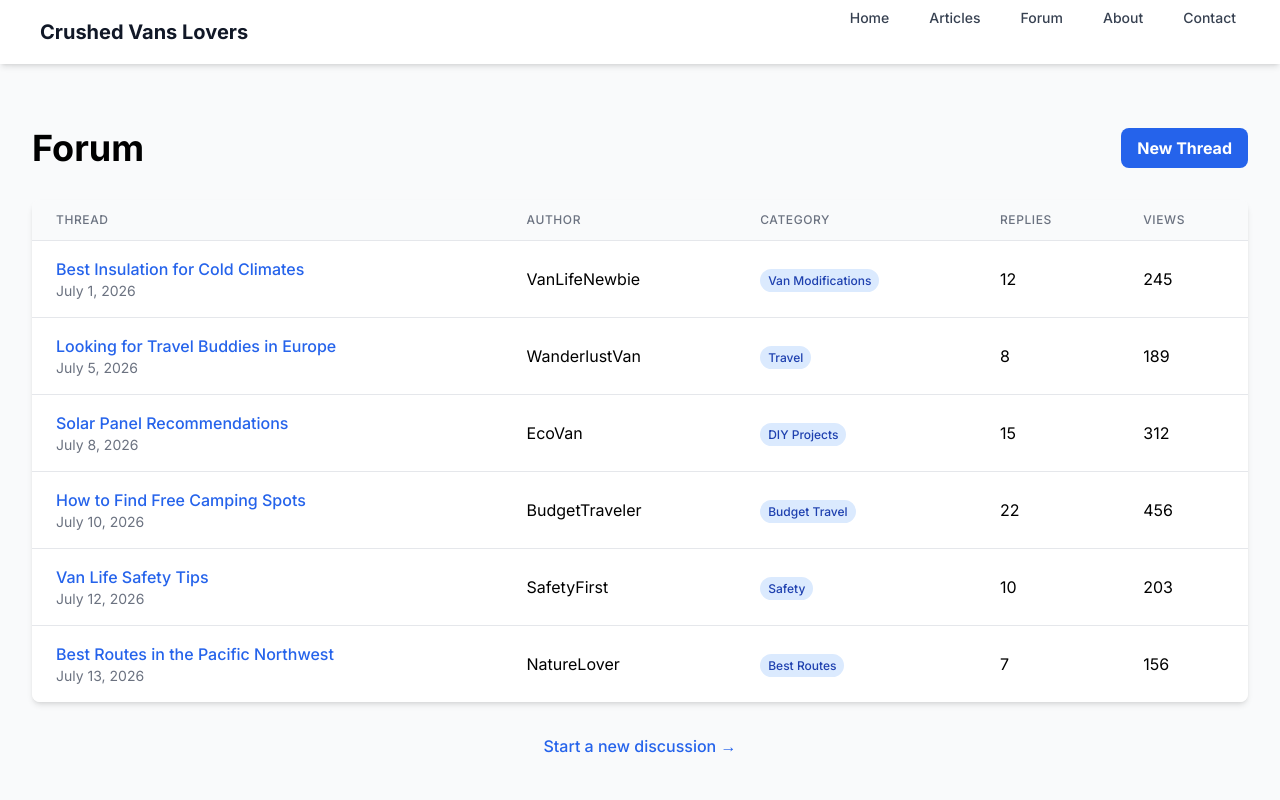
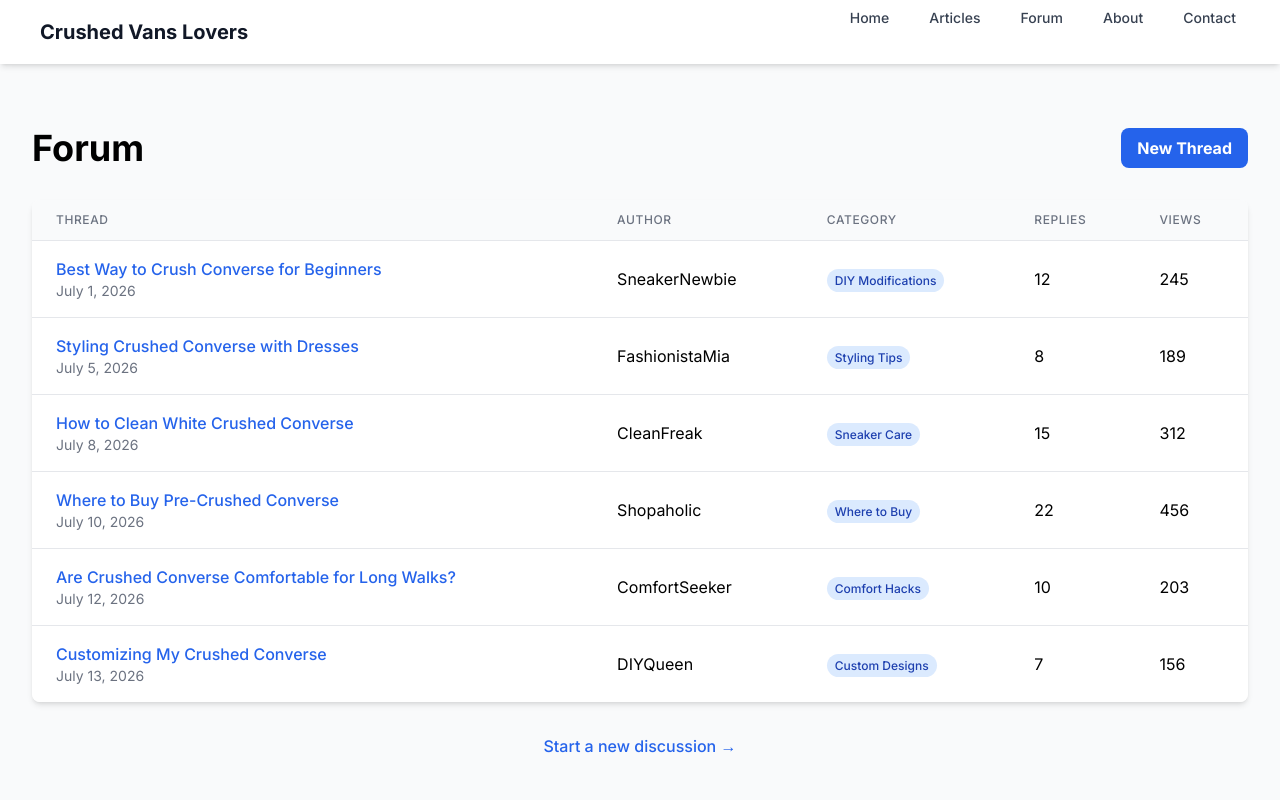
Before and after one commit to guy20ome/crushed-vans-lovers, a Next.js app: page /forum in a window 1280 px wide. Shown: the top 800 px of the page. Built offline with nearby package versions, Linux system fonts and the light colour scheme.

Commit message:
Update forum threads for Crushed Converse Lovers

```diff
--- a/src/data/forumThreads.ts
+++ b/src/data/forumThreads.ts
@@ -12,74 +12,74 @@ export interface ForumThread {
 export const forumThreads: ForumThread[] = [
   {
     id: "1",
-    title: "Best Insulation for Cold Climates",
-    author: "VanLifeNewbie",
+    title: "Best Way to Crush Converse for Beginners",
+    author: "SneakerNewbie",
     date: "July 1, 2026",
-    category: "Van Modifications",
+    category: "DIY Modifications",
     replies: 12,
     views: 245,
     content: `
-      Hi everyone! I'm new to van life and planning to travel through Canada this winter. What's the best insulation for cold climates? I've heard good things about spray foam, but I'm open to suggestions. Thanks!
+      Hi everyone! I'm new to the crushed Converse trend and I'm not sure how to get started. What's the best way to crush my Converse for that perfect heelless fit? Any tips or tricks would be greatly appreciated! Thanks!
     `,
   },
   {
     id: "2",
-    title: "Looking for Travel Buddies in Europe",
-    author: "WanderlustVan",
+    title: "Styling Crushed Converse with Dresses",
+    author: "FashionistaMia",
     date: "July 5, 2026",
-    category: "Travel",
+    category: "Styling Tips",
     replies: 8,
     views: 189,
     content: `
-      Hello! I'll be traveling through Europe in my van starting next month. Is anyone else planning a similar trip? It would be great to meet up and share the journey. Let me know if you're interested!
+      I love my crushed Converse, but I'm not sure how to style them with dresses. Does anyone have any outfit ideas or tips? I'd love to see some inspiration! Thanks in advance.
     `,
   },
   {
     id: "3",
-    title: "Solar Panel Recommendations",
-    author: "EcoVan",
+    title: "How to Clean White Crushed Converse",
+    author: "CleanFreak",
     date: "July 8, 2026",
-    category: "DIY Projects",
+    category: "Sneaker Care",
     replies: 15,
     views: 312,
     content: `
-      I'm looking to install solar panels on my van. Does anyone have recommendations for brands or setups? I want something reliable but not too expensive. Thanks in advance!
+      My white crushed Converse are starting to look a bit dirty. Does anyone have any tips for cleaning them without damaging the material? I've heard baking soda works, but I'm not sure. Thanks!
     `,
   },
   {
     id: "4",
-    title: "How to Find Free Camping Spots",
-    author: "BudgetTraveler",
+    title: "Where to Buy Pre-Crushed Converse",
+    author: "Shopaholic",
     date: "July 10, 2026",
-    category: "Budget Travel",
+    category: "Where to Buy",
     replies: 22,
     views: 456,
     content: `
-      Does anyone have tips for finding free camping spots? I'm trying to save money on my road trip and would love some advice. Thanks!
+      I don't have the patience to crush my own Converse. Does anyone know where I can buy pre-crushed Converse online? I'd prefer a reputable seller. Thanks!
     `,
   },
   {
     id: "5",
-    title: "Van Life Safety Tips",
-    author: "SafetyFirst",
+    title: "Are Crushed Converse Comfortable for Long Walks?",
+    author: "ComfortSeeker",
     date: "July 12, 2026",
-    category: "Safety",
+    category: "Comfort Hacks",
     replies: 10,
     views: 203,
     content: `
-      I'm new to van life and want to make sure I'm staying safe on the road. Does anyone have any safety tips they can share? Thanks!
+      I'm thinking about getting a pair of crushed Converse, but I'm worried they might not be comfortable for long walks. Does anyone have experience with this? Any tips for making them more comfortable? Thanks!
     `,
   },
   {
     id: "6",
-    title: "Best Routes in the Pacific Northwest",
-    author: "NatureLover",
+    title: "Customizing My Crushed Converse",
+    author: "DIYQueen",
     date: "July 13, 2026",
-    category: "Best Routes",
+    category: "Custom Designs",
     replies: 7,
     views: 156,
     content: `
-      I'll be traveling through the Pacific Northwest next month. Does anyone have recommendations for scenic routes? I'd love to see some of the best natural sights. Thanks!
+      I want to customize my crushed Converse with some unique designs. Does anyone have any ideas or tutorials for DIY customization? I'd love to see some creative examples! Thanks.
     `,
   },
 ];
```
